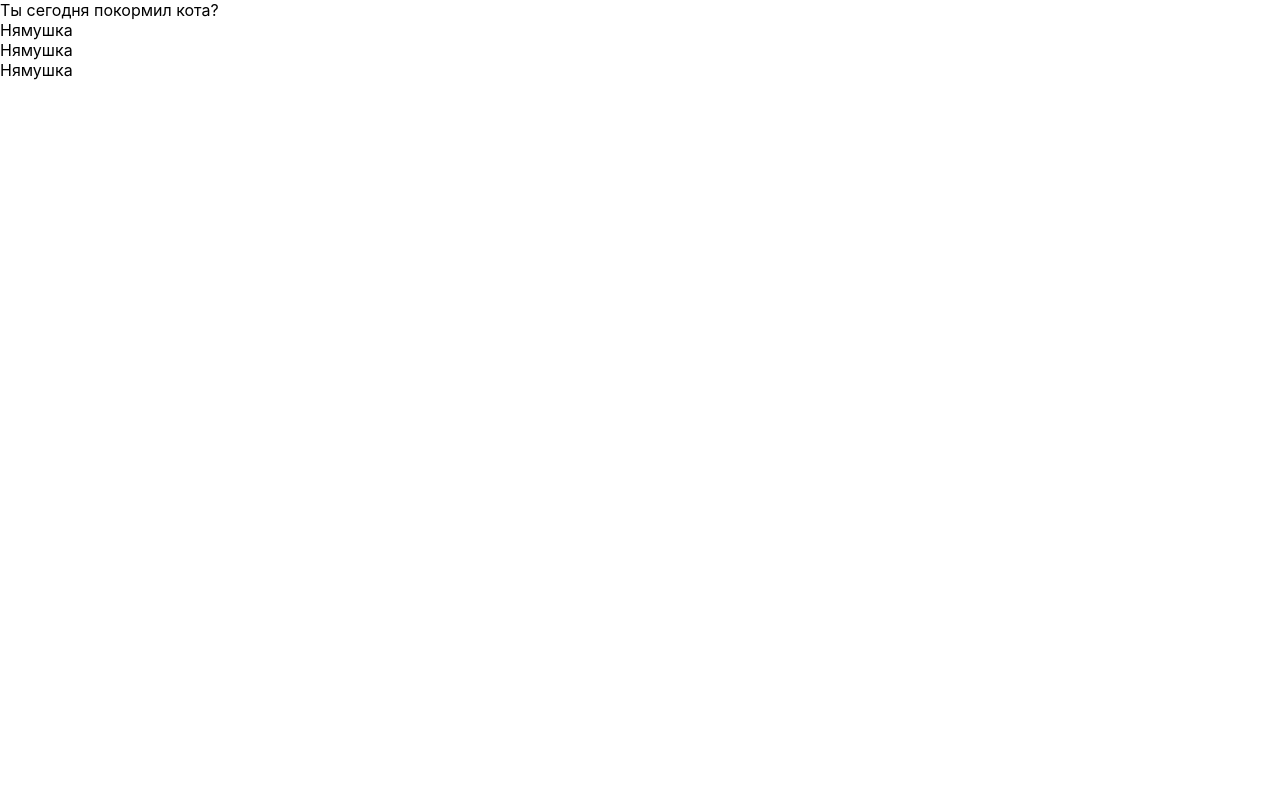
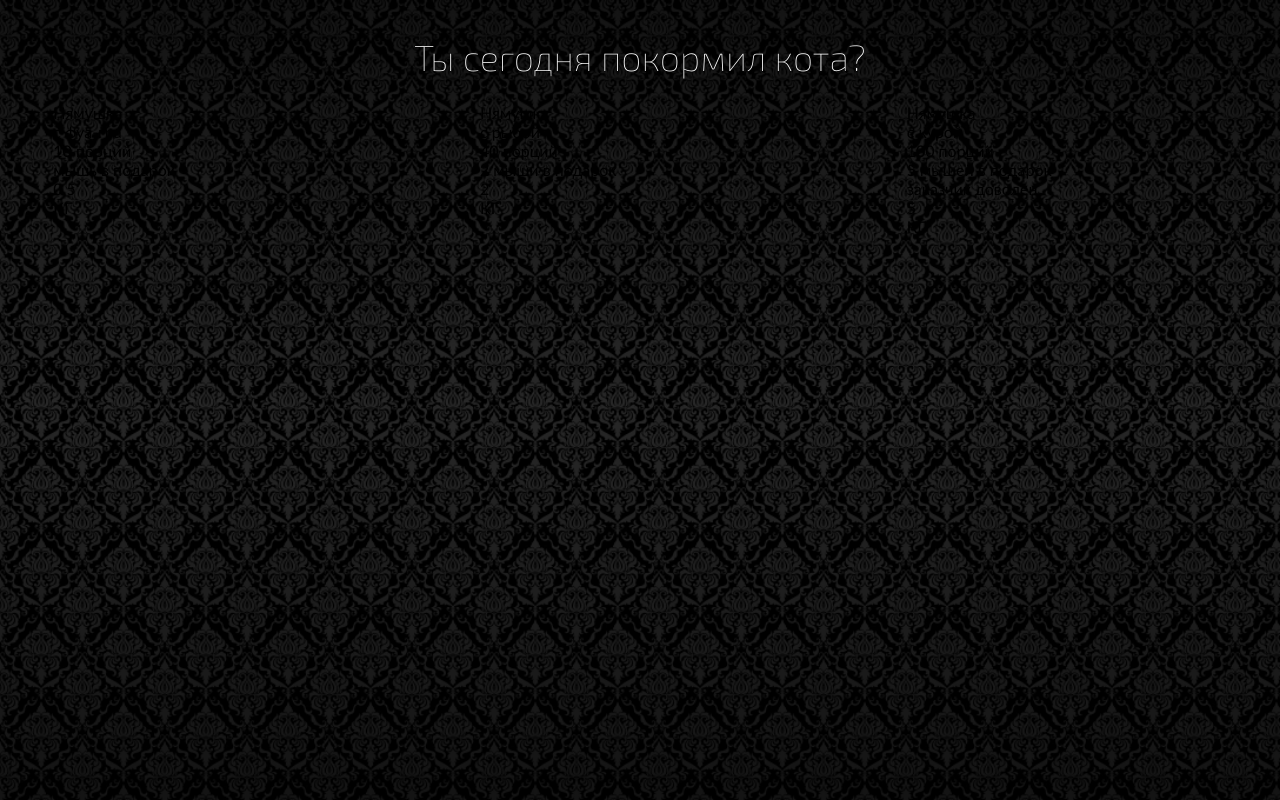
Before and after one commit to Vadimagic/ReactCat, a React (Create React App) app: page / in a window 1280 px wide. Built offline with nearby package versions, Linux system fonts and the light colour scheme.

Commit message:
add page markup and styles (no card styles)

```diff
--- a/src/App.js
+++ b/src/App.js
@@ -6,13 +6,50 @@ class App extends Component {
 	state = {
 		cards: [
 			{
-				title: 'Нямушка'
+				preTitle: 'Сказочное заморское яство',
+				title: 'Нямушка',
+				taste: 'с фуа-гра',
+				presents: [
+					'10 порций',
+					'мышь в подарок'
+				],
+				weight: 0.5,
+				unit: 'КГ',
+				descriptionSelected: 'Печень утки разварная с артишоками.',
+				descriptionDisabled: 'Печалька, с фуа-гра закончился.',
+				selected: false,
+				disabled: false
 			},
 			{
-				title: 'Нямушка'
+				preTitle: 'Сказочное заморское яство',
+				title: 'Нямушка',
+				taste: 'с рыбой',
+				presents: [
+					'40 порций',
+					'2 мыши в подарок'
+				],
+				weight: 2,
+				unit: 'КГ',
+				descriptionSelected: 'Головы щучьи с чесноком да свежайшая сёмгушка.',
+				descriptionDisabled: 'Печалька, с рыбой закончился.',
+				selected: true,
+				disabled: true
 			},
 			{
-				title: 'Нямушка'
+				preTitle: 'Сказочное заморское яство',
+				title: 'Нямушка',
+				taste: 'с курой',
+				presents: [
+					'100 порций',
+					'5 мышей в подарок',
+					'заказчик доволен'
+				],
+				weight: 5,
+				unit: 'КГ',
+				descriptionSelected: 'Филе из цыплят с трюфелями в бульоне.',
+				descriptionDisabled: 'Печалька, с рыбой закончился.',
+				selected: false,
+				disabled: true
 			}
 		]
 	}
--- a/src/App.scss
+++ b/src/App.scss
@@ -1,38 +1,17 @@
-.App {
-  text-align: center;
+@font-face {
+	font-family: Exo;
+	src: url(./font/Exo2.0-Thin.otf);
 }
 
-.App-logo {
-  height: 40vmin;
-  pointer-events: none;
+.app__title {
+	margin: 36px 0 0 0;
 }
 
-@media (prefers-reduced-motion: no-preference) {
-  .App-logo {
-    animation: App-logo-spin infinite 20s linear;
-  }
+.title {
+	font-family: Exo;
+	font-size: 36px;
+	line-height: 42px;
+	text-align: center;
+	color: #FFFFFF;
+	text-shadow: 0px 1px 1px #000000;
 }
-
-.App-header {
-  background-color: #282c34;
-  min-height: 100vh;
-  display: flex;
-  flex-direction: column;
-  align-items: center;
-  justify-content: center;
-  font-size: calc(10px + 2vmin);
-  color: white;
-}
-
-.App-link {
-  color: #61dafb;
-}
-
-@keyframes App-logo-spin {
-  from {
-    transform: rotate(0deg);
-  }
-  to {
-    transform: rotate(360deg);
-  }
-}
--- a/src/components/Card/Card.js
+++ b/src/components/Card/Card.js
@@ -1,3 +1,5 @@
+import './Card.scss'
+
 const Card = ({card}) => {
 	return (
 		<div className="card-list__card-block card-block">
@@ -5,7 +7,11 @@ const Card = ({card}) => {
 				<div className="pretitle">{card.pretitle}</div>
 				<div className="card__title">{card.title}</div>
 				<div className="card__taste">{card.taste}</div>
-				<div className="card__present">{card.present}</div>
+				{
+					card.presents.map((present, index) => (
+						<div className="card__present" key={index}>{present}</div>
+					))
+				}
 				<div className="card__circle">
 					<div className="card__weight">{card.weight}</div>
 					<div className="card__unit">{card.unit}</div>
--- a/src/components/Card/Card.scss
+++ b/src/components/Card/Card.scss
@@ -0,0 +1,10 @@
+.card-list__card-block {
+	padding: 0 25px;
+	margin: 25px auto 0 auto;
+	font-family: Trebuchet MS;
+}
+
+.card-block {
+	display: inline-block;
+	width: 320px;
+}
--- a/src/components/CardList/CardList.js
+++ b/src/components/CardList/CardList.js
@@ -1,4 +1,5 @@
 import Card from "../Card/Card"
+import './CardList.scss'
 
 const CardList = ({cards}) => {
 	return (
--- a/src/components/CardList/CardList.scss
+++ b/src/components/CardList/CardList.scss
@@ -0,0 +1,8 @@
+.app__card-list {
+	margin-bottom: 50px;
+}
+
+.card-list {
+	display: flex;
+	flex-wrap: wrap;
+}
--- a/src/index.scss
+++ b/src/index.scss
@@ -1,13 +1,11 @@
-body {
-  margin: 0;
-  font-family: -apple-system, BlinkMacSystemFont, 'Segoe UI', 'Roboto', 'Oxygen',
-    'Ubuntu', 'Cantarell', 'Fira Sans', 'Droid Sans', 'Helvetica Neue',
-    sans-serif;
-  -webkit-font-smoothing: antialiased;
-  -moz-osx-font-smoothing: grayscale;
+@font-face {
+	font-family: Exo;
+	src: url(./font/Exo2.0-Thin.otf);
 }
 
-code {
-  font-family: source-code-pro, Menlo, Monaco, Consolas, 'Courier New',
-    monospace;
+body {
+	margin: 0;
+	-webkit-font-smoothing: antialiased;
+	-moz-osx-font-smoothing: grayscale;
+	background: url(./img/Pattern.png) fixed 0 0/cover no-repeat;
 }
```
